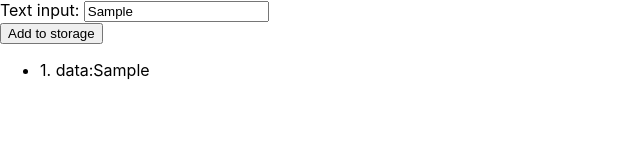
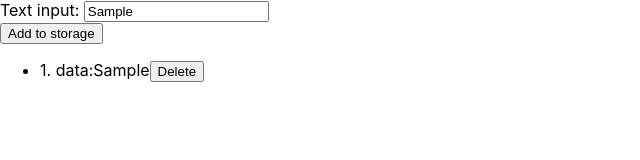
Before and after one commit to ChemsCode/test-react-app, a React (Create React App) app: page / in a window 1280 px wide. Both pictures are taken after typing "Sample" into the empty fields and a click on the button "Add to storage". Shown: the top 160 px of the page, without its empty margins (0-640 px from the left). Built offline with nearby package versions, Linux system fonts and the light colour scheme.

Commit message:
need to add a method to delete and edit

```diff
--- a/src/App.js
+++ b/src/App.js
@@ -31,7 +31,7 @@ const App = () => {
         }}>
         Add to storage
       </button>
-      <Overview textArr={textStorage} />
+      <Overview textArr={textStorage} arrSize = {textStorage.length} />
     </div>
   );
 };
--- a/src/Overview.js
+++ b/src/Overview.js
@@ -2,12 +2,24 @@ import React from "react";
 import uniqid from "uniqid";
 
 const Overview = (props) => {
-//   const textArr = { props };
+  //   const textArr = { props };
 
   return (
     <ul>
-      {props.textArr.map(item => {
-        return <li key={uniqid()} >{item.taskOrder}. data:{item.data}</li>;
+      {props.textArr.map((item) => {
+        return (
+          <li key={uniqid()}>
+            {item.taskOrder}. data:{item.data}
+            <button
+              onClick={(e) => {
+                // props.textArr.splice(props.arrSize - 1, 1); never directly modify an array
+                console.log(props.textArr);
+              }}
+            >
+              Delete
+            </button>
+          </li>
+        );
       })}
     </ul>
   );
```
